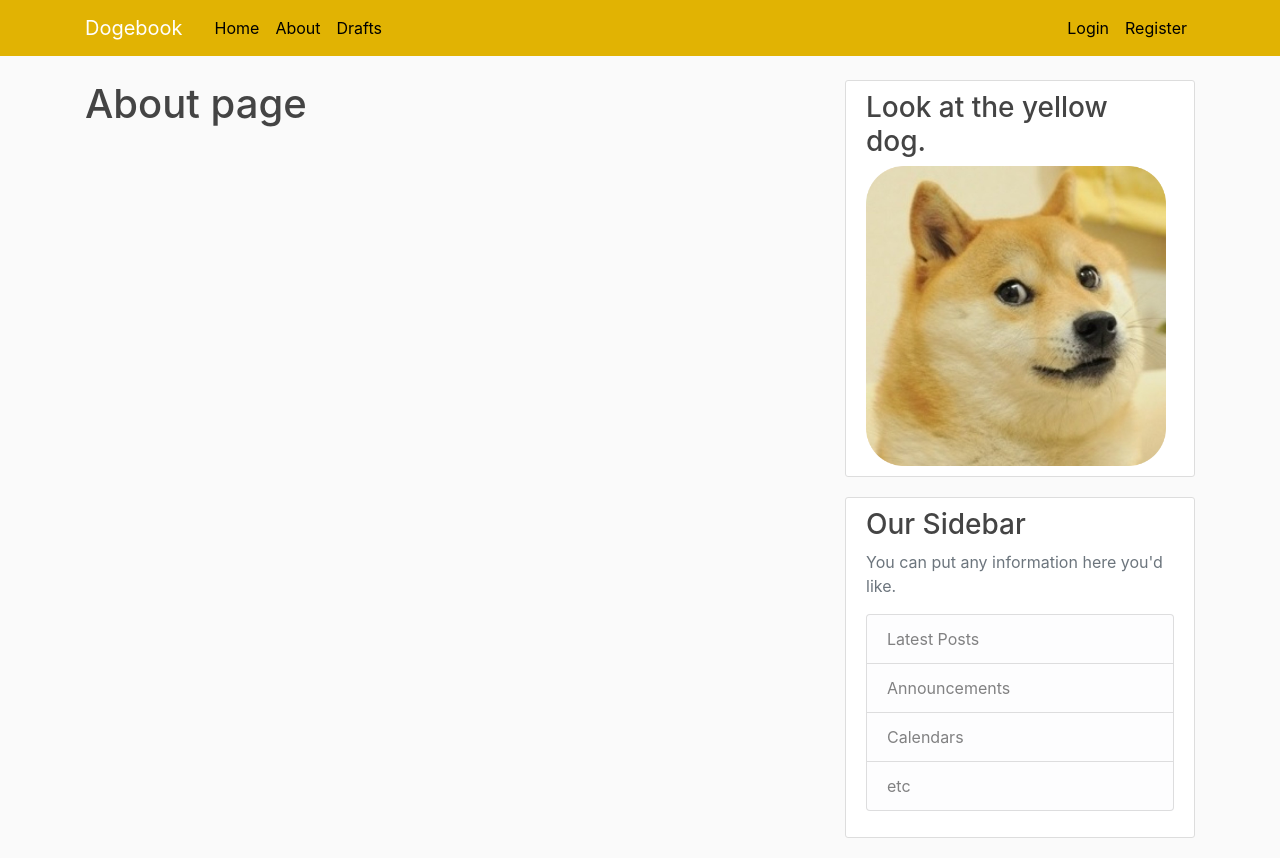
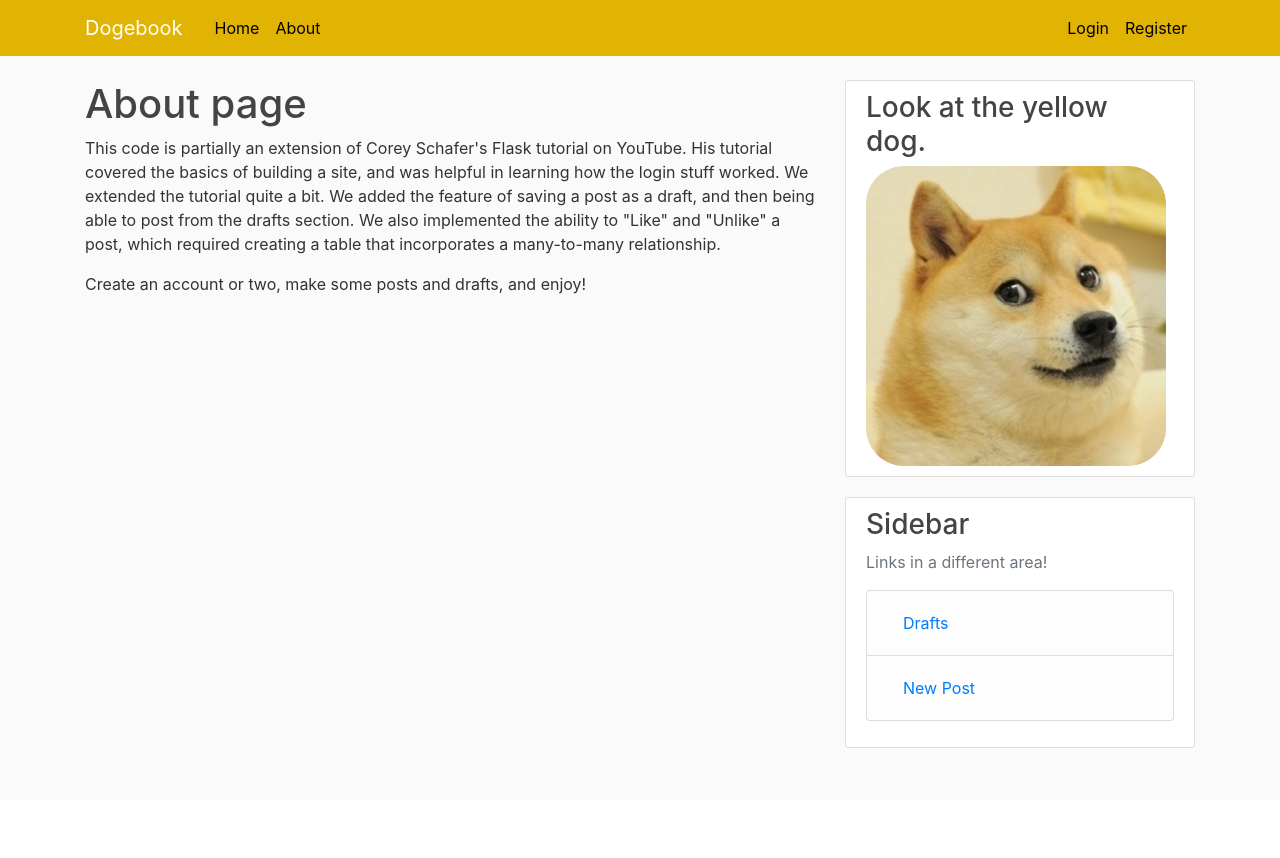
Before and after one commit to fredr349/4131finalproject, a Flask app: page /about in a window 1280 px wide. After the commit the page ends 748 px from the top, so only its background shows below. Run offline with Flask 2, Linux system fonts and the light colour scheme; some libraries are stand-ins or nearby versions.

Commit message:
Changed some stuff

```diff
--- a/flaskapp/templates/about.html
+++ b/flaskapp/templates/about.html
@@ -1,4 +1,15 @@
 {% extends "layout.html" %}
 {% block content %}
   <h1>About page</h1>
+  <p>
+    This code is partially an extension of Corey Schafer's Flask tutorial on YouTube.
+    His tutorial covered the basics of building a site, and was helpful in learning how the login stuff worked.
+    We extended the tutorial quite a bit. We added the feature of saving a post as
+    a draft, and then being able to post from the drafts section. We also implemented the ability to "Like" and "Unlike" a post,
+    which required creating a table that incorporates a many-to-many relationship.
+  </p>
+
+  <p>
+    Create an account or two, make some posts and drafts, and enjoy!
+  </p>
 {% endblock content%}
--- a/flaskapp/templates/layout.html
+++ b/flaskapp/templates/layout.html
@@ -27,12 +27,13 @@
             <div class="navbar-nav mr-auto">
               <a class="nav-item nav-link" href="/">Home</a>
               <a class="nav-item nav-link" href="/about">About</a>
-              <a class="nav-item nav-link" href="/drafts">Drafts</a>
+
             </div>
             <!-- Navbar Right Side -->
             <div class="navbar-nav">
               {% if current_user.is_authenticated %}
 
+              <a class="nav-item nav-link" href="/drafts">Drafts</a>
               <a class="nav-item nav-link" href="/post/new">New Post</a>
               <a class="nav-item nav-link" href="/account">Account</a>
               <a class="nav-item nav-link" href="/logout">Logout</a>
@@ -74,13 +75,12 @@
           </div>
 
           <div class="content-section">
-            <h3>Our Sidebar</h3>
-            <p class='text-muted'>You can put any information here you'd like.
+            <h3>Sidebar</h3>
+            <p class='text-muted'>Links in a different area!
               <ul class="list-group">
-                <li class="list-group-item list-group-item-light">Latest Posts</li>
-                <li class="list-group-item list-group-item-light">Announcements</li>
-                <li class="list-group-item list-group-item-light">Calendars</li>
-                <li class="list-group-item list-group-item-light">etc</li>
+                <li class="list-group-item list-group-item-light"><a class="nav-item nav-link" href="/drafts">Drafts</a></li>
+                <li class="list-group-item list-group-item-light"><a class="nav-item nav-link" href="/post/new">New Post</a></li>
+
               </ul>
             </p>
           </div>
```
Also changed, not shown: flaskapp/site.db, flaskapp/static/profile_pics/284f991e17cdb710.jpg (added).
